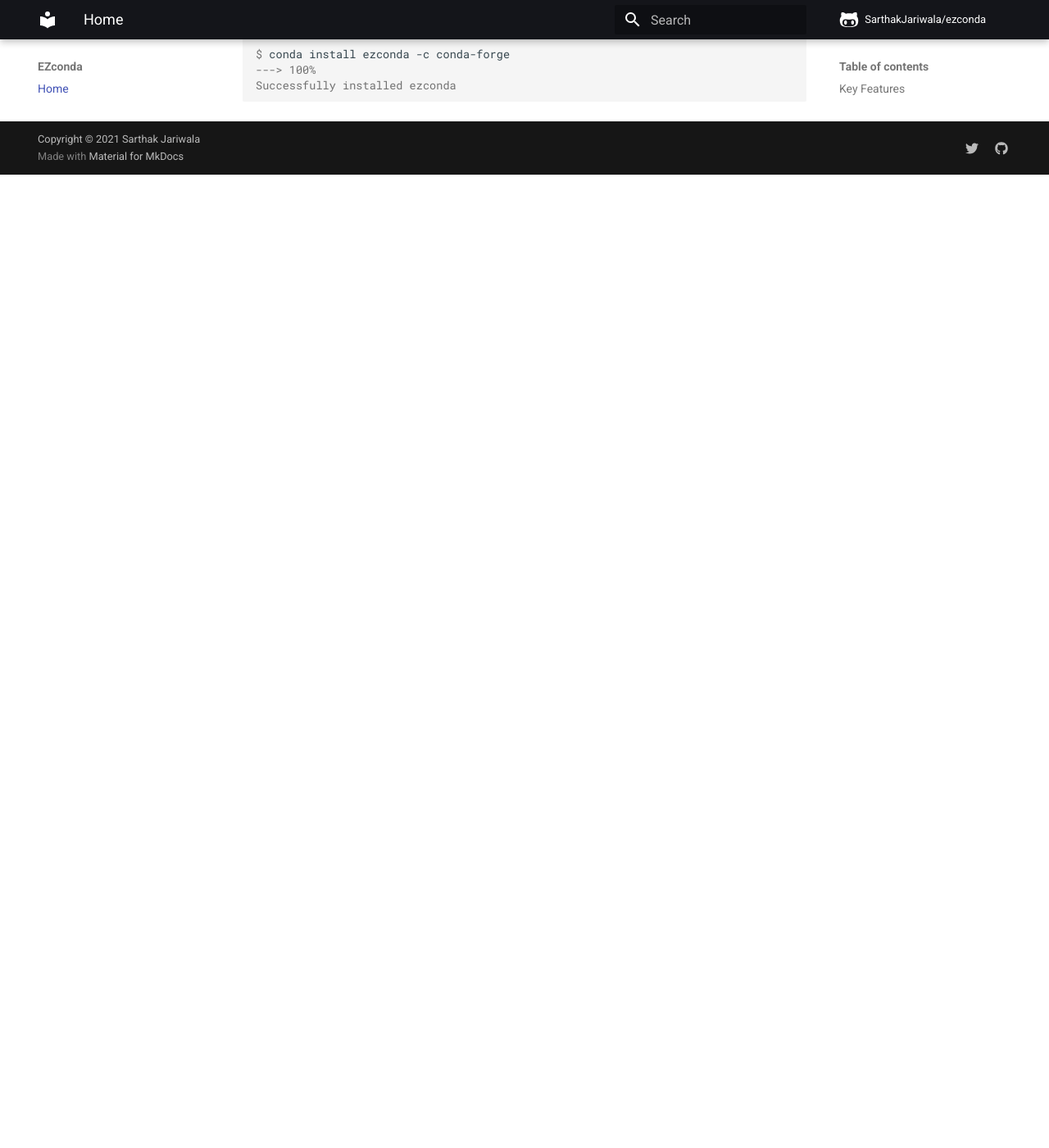
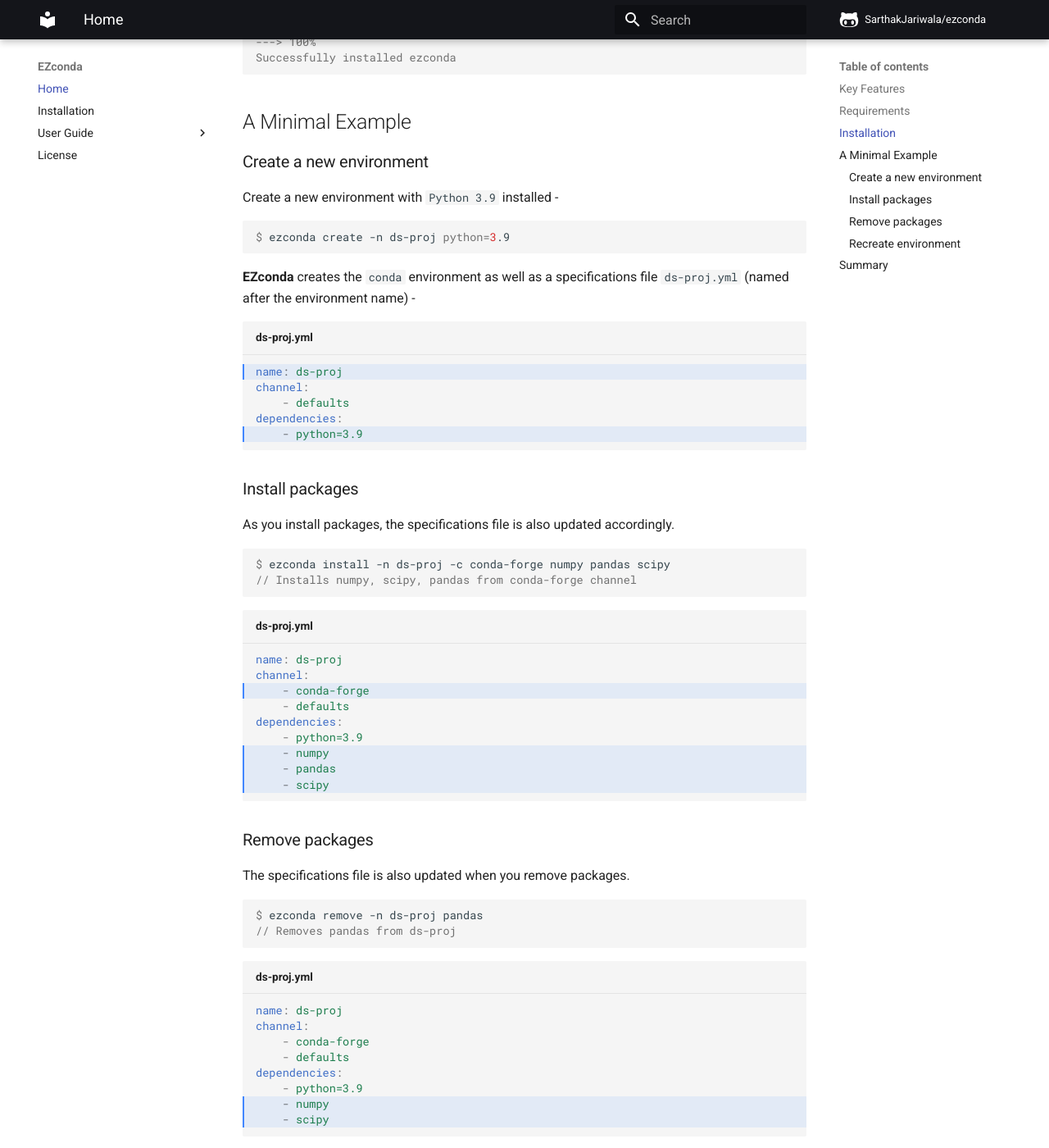
Before and after one commit to SarthakJariwala/ezconda, an MkDocs documentation site: the page built from docs/index.md, in a window 1280 px wide and 1400 px high, scrolled down 1247 px. Shown: the whole window at 82% size. Built offline with MkDocs 1.6.1 and Material for MkDocs 9.7.7, drawn with Linux system fonts in a browser that asks for light colours; comment, search, counter and statistics services are not loaded; before the commit the page ends 1460 px from its top, so only the background shows below that; some of the changed text lies outside the part shown.

Commit message:
add minimal example to index.md

````diff
--- a/docs/index.md
+++ b/docs/index.md
@@ -55,3 +54,98 @@ Successfully installed ezconda
 ```
 
 </div>
+
+## A Minimal Example
+
+### Create a new environment
+
+Create a new environment with `Python 3.9` installed -
+
+<div class="termy">
+
+```console
+$ ezconda create -n ds-proj python=3.9
+```
+
+</div>
+
+**EZconda** creates the `conda` environment as well as a specifications file `ds-proj.yml` (named after the environment name) -
+
+```YAML title="ds-proj.yml" hl_lines="1 5"
+name: ds-proj
+channel:
+    - defaults
+dependencies:
+    - python=3.9
+```
+
+### Install packages
+
+As you install packages, the specifications file is also updated accordingly.
+
+<div class="termy">
+
+```console
+$ ezconda install -n ds-proj -c conda-forge numpy pandas scipy
+// Installs numpy, scipy, pandas from conda-forge channel
+```
+
+</div>
+
+```YAML title="ds-proj.yml" hl_lines="3 7-9"
+name: ds-proj
+channel:
+    - conda-forge
+    - defaults
+dependencies:
+    - python=3.9
+    - numpy
+    - pandas
+    - scipy
+```
+
+### Remove packages
+
+The specifications file is also updated when you remove packages.
+
+<div class="termy">
+
+```console
+$ ezconda remove -n ds-proj pandas
+// Removes pandas from ds-proj
+```
+
+</div>
+
+```YAML title="ds-proj.yml" hl_lines="7 8"
+name: ds-proj
+channel:
+    - conda-forge
+    - defaults
+dependencies:
+    - python=3.9
+    - numpy
+    - scipy
+```
+
+### Recreate environment
+
+As you create, install and remove packages, in addition to the specifications file, **EZconda** also generates and maintains a lock file. You can use this lock file to reproducibly recreate an environment.
+
+<div class="termy">
+
+```console
+$ ezconda recreate -n new-env ds-proj-osx-64.lock
+
+// Creates a new environment 'new-env' that is identical to 'ds-proj'
+```
+</div>
+
+!!! Info "Lock file"
+    You can learn more about environment recreation in the [docs](/user_guide/recreate_env).
+
+## Summary
+
+In summary, **EZconda** creates a specifications file and a lock file for you as you create and manage your conda environment and packages.
+
+To learn more, check out the [User Guide](/user_guide/create_new_env)
````
Also changed, not shown: other parts of docs/index.md (+1 -2 lines).
